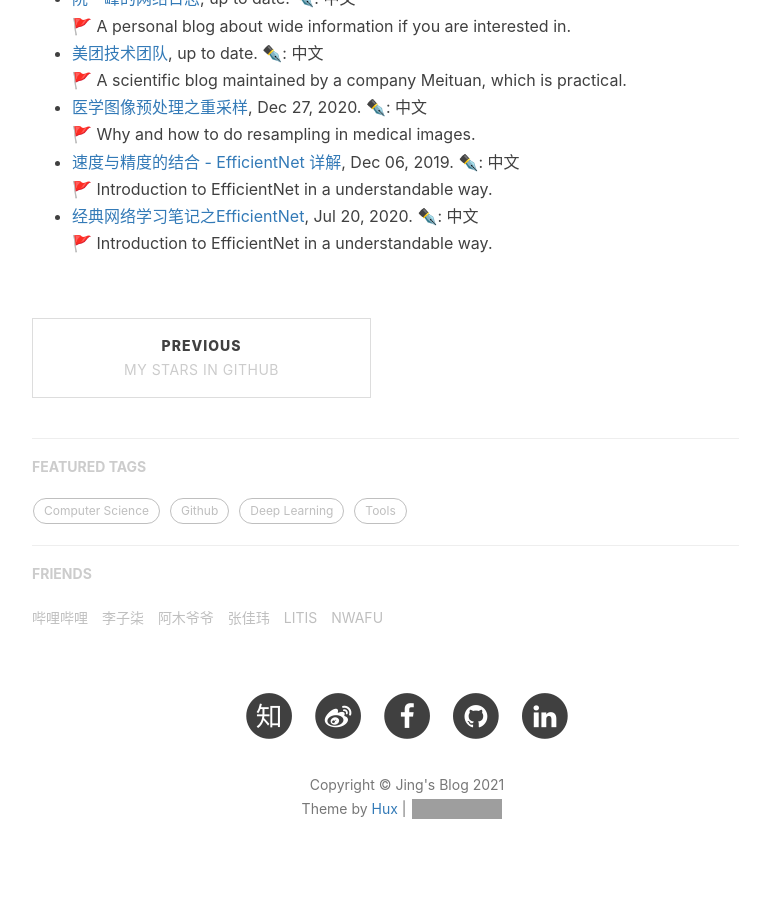
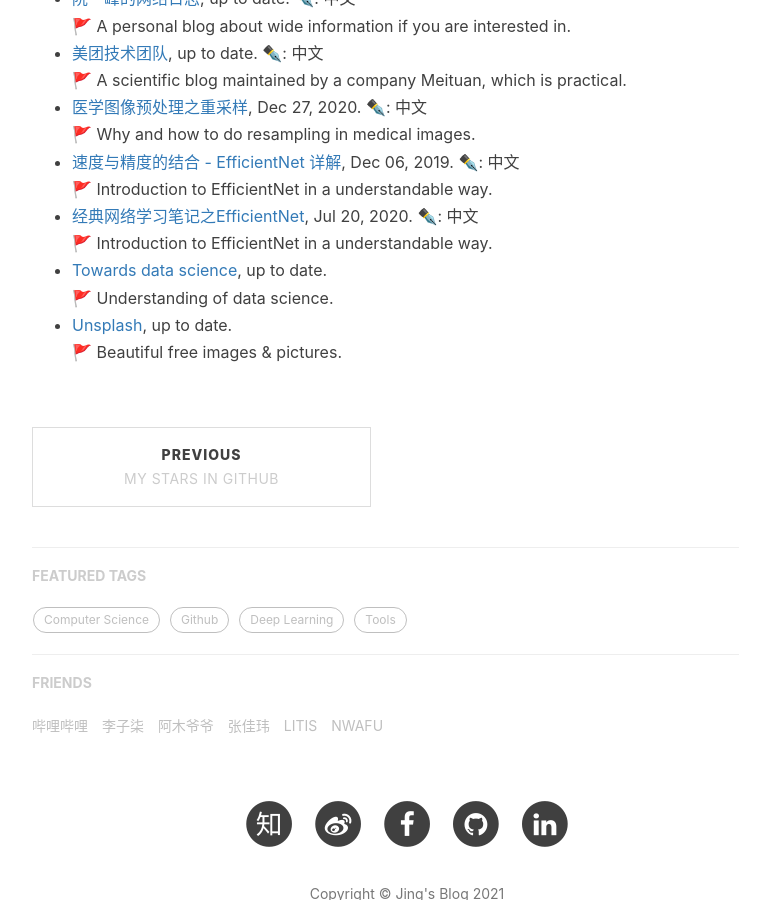
Before and after one commit to jizhang02/jizhang02.github.io, a Jekyll site: the page built from _posts/2021-04-12-blogs.markdown, in a window 1280 px wide and 900 px high, scrolled down 1033 px. Shown: the whole window, without its empty margins (233-1003 px from the left). Built offline with Jekyll 4.4.1, drawn with Linux system fonts in a browser that asks for light colours; nearby versions of some CDN libraries; comment, search, counter and statistics services are not loaded; grey boxes are pictures that could not be loaded.

Commit message:
Update 2021-04-12-blogs.markdown

```diff
--- a/_posts/2021-04-12-blogs.markdown
+++ b/_posts/2021-04-12-blogs.markdown
@@ -32,3 +32,7 @@
 🚩 Introduction to EfficientNet in a understandable way.
 * [经典网络学习笔记之EfficientNet](http://www.sxlwork.top/2020/07/20/2020-7-20-%E7%BB%8F%E5%85%B8%E7%BD%91%E7%BB%9C%E5%AD%A6%E4%B9%A0%E7%AC%94%E8%AE%B0%E4%B9%8BEfficientNet/), Jul 20, 2020.  ✒️: 中文
 🚩 Introduction to EfficientNet in a understandable way.
+* [Towards data science](https://towardsdatascience.com/), up to date.
+🚩 Understanding of data science.
+* [Unsplash](https://unsplash.com/), up to date.
+🚩 Beautiful free images & pictures.
```
